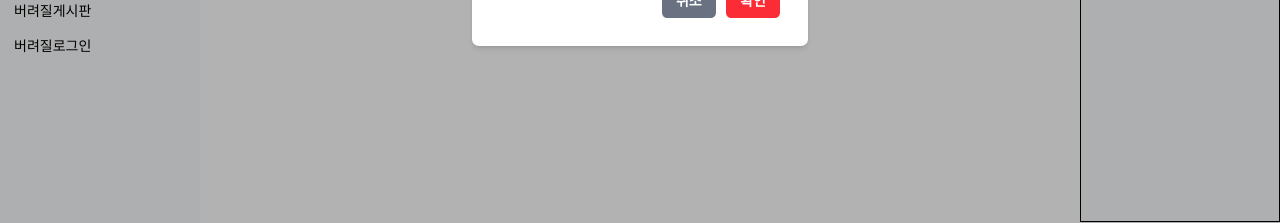
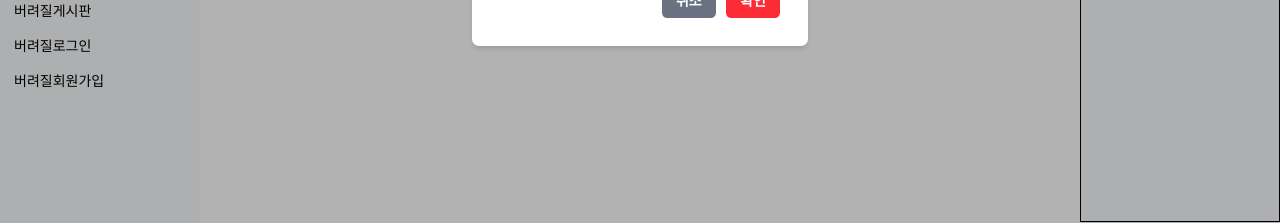
Before and after one commit to DaehyungKim/Injeolmi, a Next.js app in the folder front/: page /guest-board/update/1 in a window 1280 px wide. Shown: the part 448-671 px from the top of the page. Built offline with nearby package versions, Linux system fonts and the light colour scheme; no server answers.

Commit message:
회원가입

```diff
--- a/front/src/components/layout/LeftSide.tsx
+++ b/front/src/components/layout/LeftSide.tsx
@@ -17,6 +17,7 @@ const LeftSide = () => {
                 <Link href="#">설정</Link>
                 <Link href="/guest-board/list?page=1">버려질게시판</Link>
                 <Link href="/auth/login">버려질로그인</Link>
+                <Link href="/auth/register">버려질회원가입</Link>
             </nav>
 
     )
```
